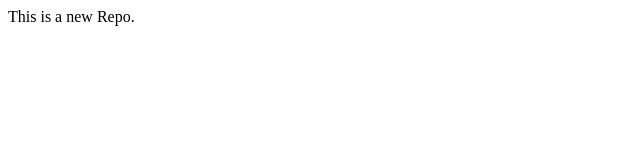
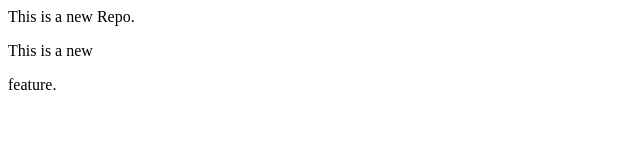
Before and after one commit to SrushTae2430/LocalRepo, a plain HTML site: page index.html in a window 1280 px wide. Shown: the whole page, without its empty margins (0-640 px from the left). Drawn offline with Linux system fonts and the light colour scheme.

Commit message:
new branch added

```diff
--- a/index.html
+++ b/index.html
@@ -1 +1,3 @@
 <p>This is a new Repo.</p>
+<p>This is a new</p>
+<p>feature.</p>
```
